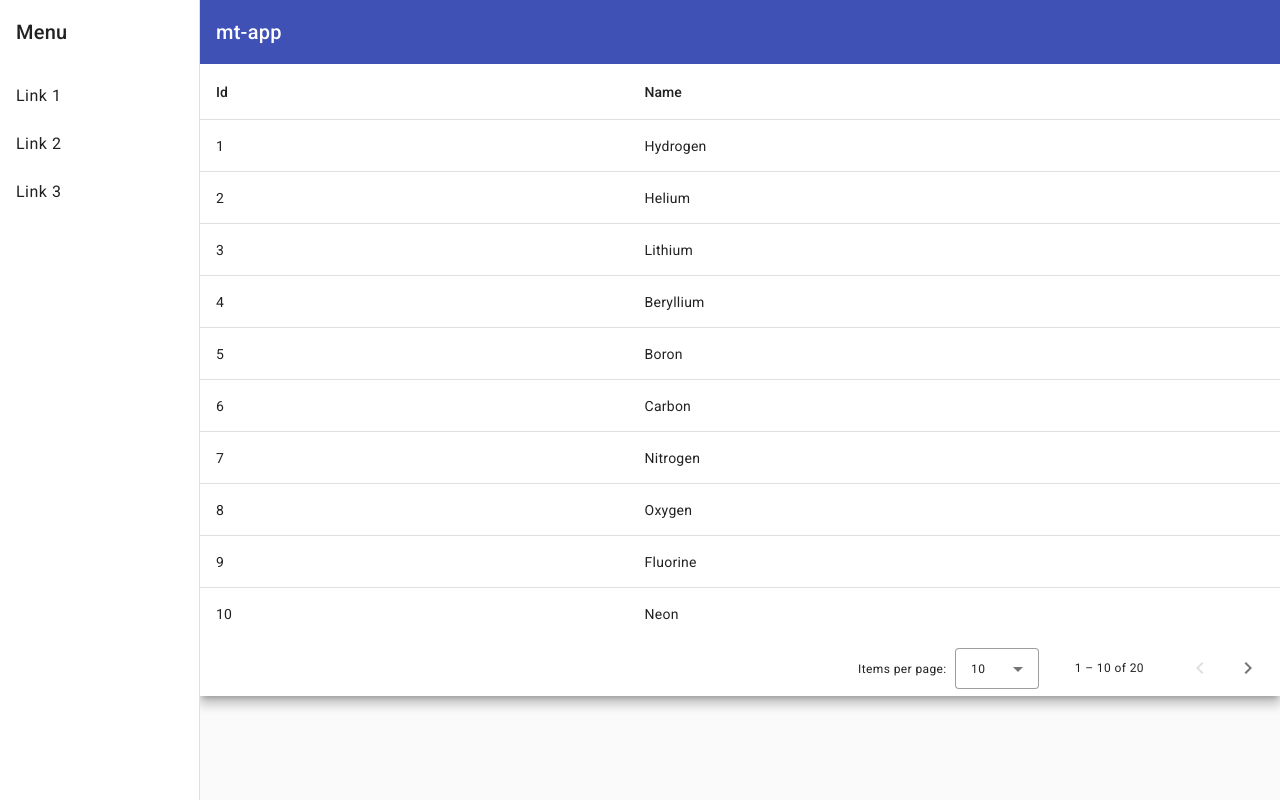
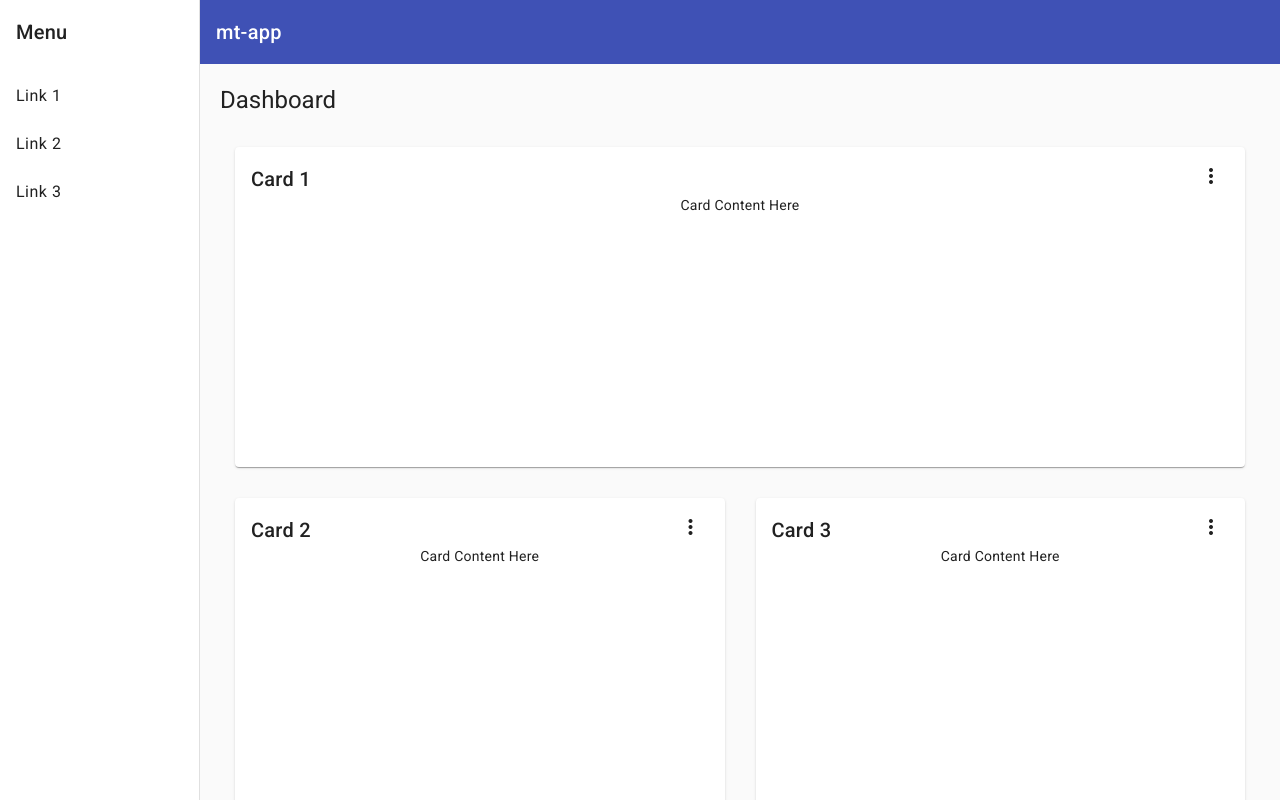
Before and after one commit to mrigankvallabh/mt-app, an Angular app: page / in a window 1280 px wide. Built offline with nearby package versions, Linux system fonts and the light colour scheme.

Commit message:
Added Angular Dashboard Schematic

```diff
--- /dev/null
+++ b/src/app/ng-dashboard/ng-dashboard.component.css
@@ -0,0 +1,21 @@
+.grid-container {
+  margin: 20px;
+}
+
+.dashboard-card {
+  position: absolute;
+  top: 15px;
+  left: 15px;
+  right: 15px;
+  bottom: 15px;
+}
+
+.more-button {
+  position: absolute;
+  top: 5px;
+  right: 10px;
+}
+
+.dashboard-card-content {
+  text-align: center;
+}
--- /dev/null
+++ b/src/app/ng-dashboard/ng-dashboard.component.html
@@ -0,0 +1,24 @@
+<div class="grid-container">
+  <h1 class="mat-h1">Dashboard</h1>
+  <mat-grid-list cols="2" rowHeight="350px">
+    <mat-grid-tile *ngFor="let card of cards | async" [colspan]="card.cols" [rowspan]="card.rows">
+      <mat-card class="dashboard-card">
+        <mat-card-header>
+          <mat-card-title>
+            {{card.title}}
+            <button mat-icon-button class="more-button" [matMenuTriggerFor]="menu" aria-label="Toggle menu">
+              <mat-icon>more_vert</mat-icon>
+            </button>
+            <mat-menu #menu="matMenu" xPosition="before">
+              <button mat-menu-item>Expand</button>
+              <button mat-menu-item>Remove</button>
+            </mat-menu>
+          </mat-card-title>
+        </mat-card-header>
+        <mat-card-content class="dashboard-card-content">
+          <div>Card Content Here</div>
+        </mat-card-content>
+      </mat-card>
+    </mat-grid-tile>
+  </mat-grid-list>
+</div>
--- /dev/null
+++ b/src/app/ng-dashboard/ng-dashboard.component.ts
@@ -0,0 +1,33 @@
+import { Component } from '@angular/core';
+import { map } from 'rxjs/operators';
+import { Breakpoints, BreakpointObserver } from '@angular/cdk/layout';
+
+@Component({
+  selector: 'app-ng-dashboard',
+  templateUrl: './ng-dashboard.component.html',
+  styleUrls: ['./ng-dashboard.component.css']
+})
+export class NgDashboardComponent {
+  /** Based on the screen size, switch from standard to one column per row */
+  cards = this.breakpointObserver.observe(Breakpoints.Handset).pipe(
+    map(({ matches }) => {
+      if (matches) {
+        return [
+          { title: 'Card 1', cols: 2, rows: 1 },
+          { title: 'Card 2', cols: 2, rows: 1 },
+          { title: 'Card 3', cols: 2, rows: 1 },
+          { title: 'Card 4', cols: 1, rows: 1 }
+        ];
+      }
+
+      return [
+        { title: 'Card 1', cols: 2, rows: 1 },
+        { title: 'Card 2', cols: 1, rows: 1 },
+        { title: 'Card 3', cols: 1, rows: 2 },
+        { title: 'Card 4', cols: 1, rows: 1 }
+      ];
+    })
+  );
+
+  constructor(private breakpointObserver: BreakpointObserver) {}
+}
--- a/src/app/ng-navigation/ng-navigation.component.html
+++ b/src/app/ng-navigation/ng-navigation.component.html
@@ -25,7 +25,8 @@
     <!-- Main Content goes here -->
     <main>
       <!-- <app-ng-address-form></app-ng-address-form> -->
-      <app-ng-table></app-ng-table>
+      <!-- <app-ng-table></app-ng-table> -->
+      <app-ng-dashboard></app-ng-dashboard>
     </main>
   </mat-sidenav-content>
 </mat-sidenav-container>
```
Also changed, not shown: src/app/app.module.ts (+7 -1 lines), 1 other file (tests, documents, lock files or other folders).
